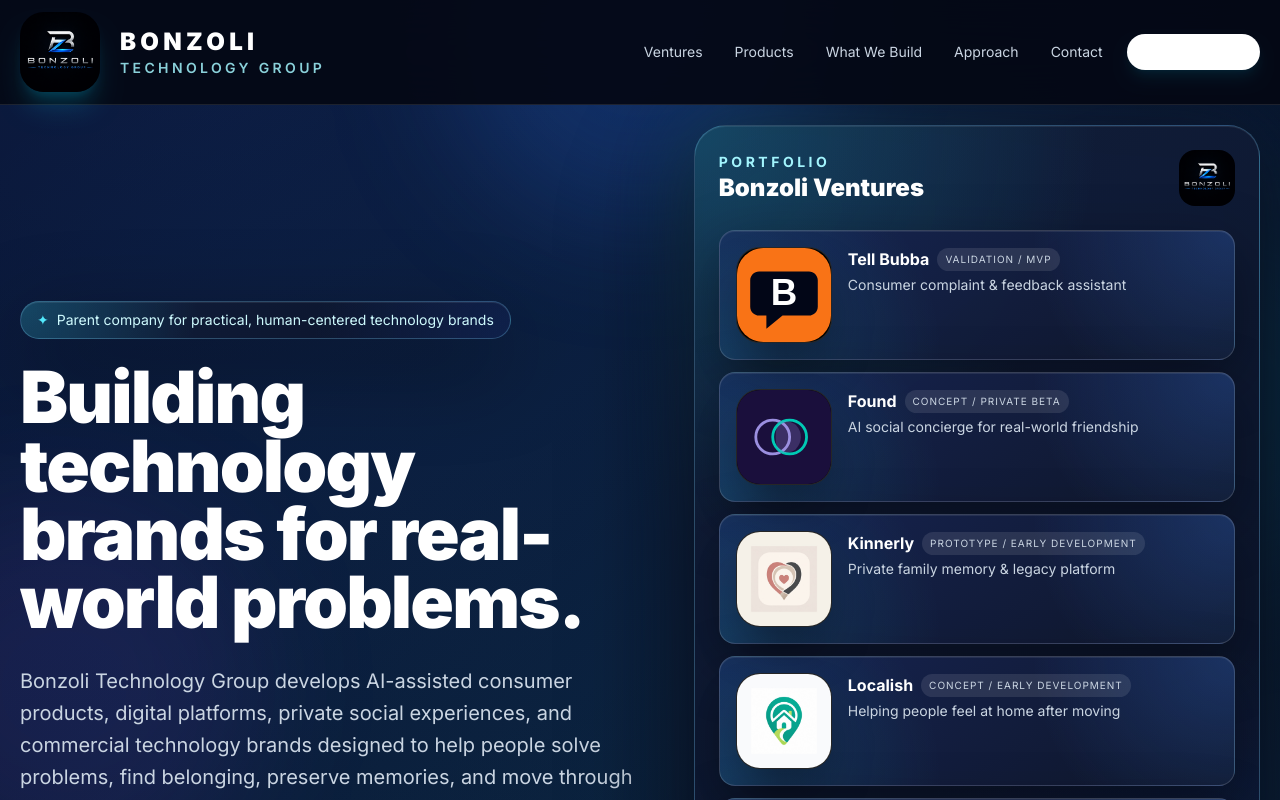
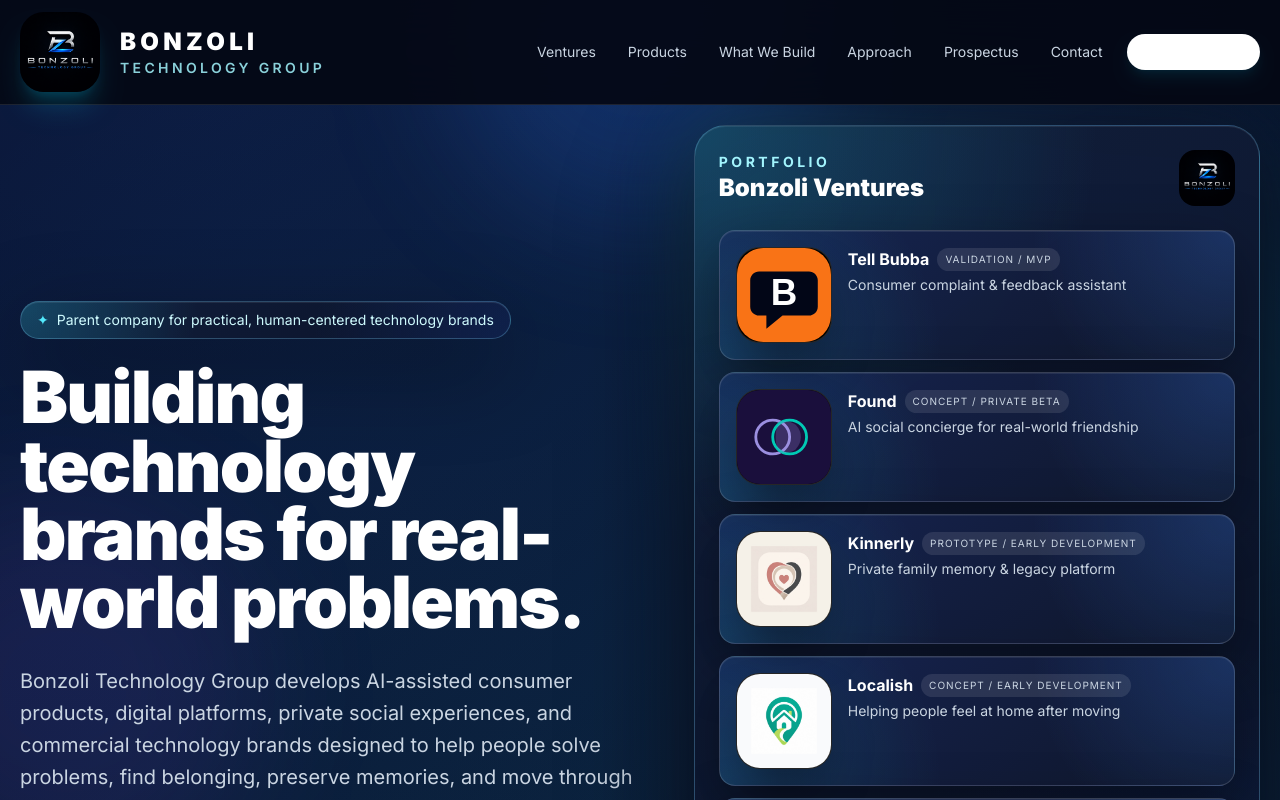
Before and after one commit to JohnAgostinoKin/bonzoli, a React (Vite) app: page / in a window 1280 px wide. Shown: the top 800 px of the page. Built offline with nearby package versions, Linux system fonts and the light colour scheme.

Commit message:
Add Prospectus page link to header, footer, and mobile menu

```diff
--- a/src/App.jsx
+++ b/src/App.jsx
@@ -8,6 +8,7 @@
   { label: "Products", href: "#products" },
   { label: "What We Build", href: "#build" },
   { label: "Approach", href: "#approach" },
+  { label: "Prospectus", href: "/prospectus.html" },
   { label: "Contact", href: "#contact" },
 ];
 
@@ -638,6 +639,7 @@
             <a href="#approach" className="hover:text-white">
               Approach
             </a>
+            <a href="/prospectus.html" className="hover:text-white">Prospectus</a>
             <a href="#contact" className="hover:text-white">
               Contact
             </a>
```
